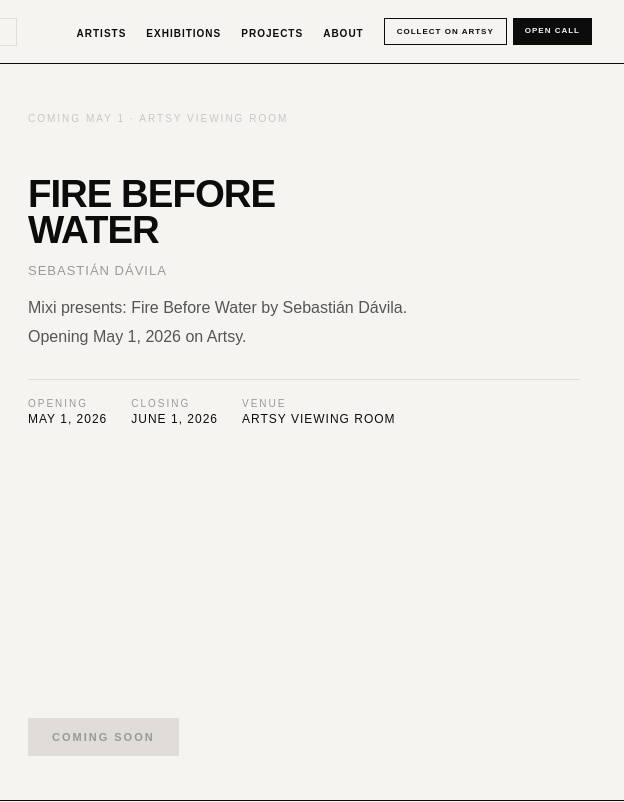
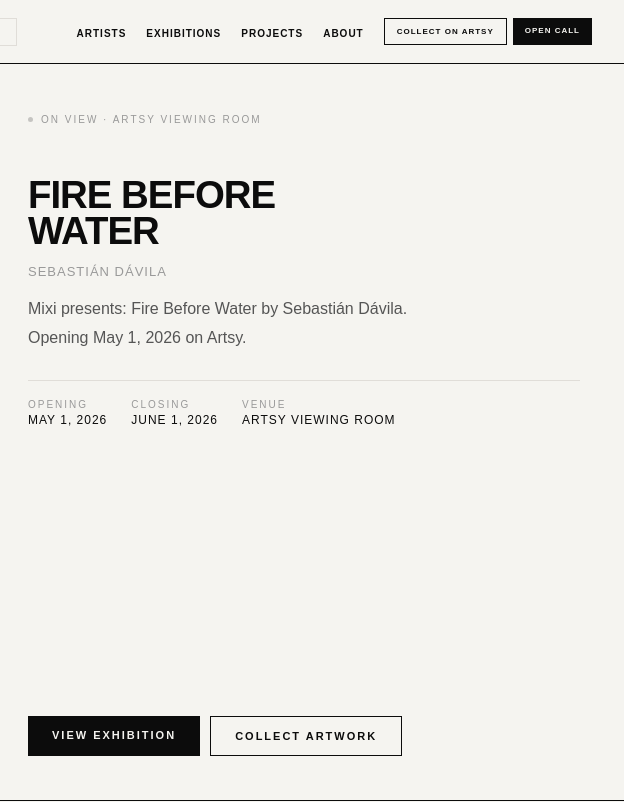
Before and after one commit to PatrickCat6/mixi-art-studio, a plain HTML site: page index.html in a window 1280 px wide. Shown: the top 802 px of the page, 656-1280 px from the left. Drawn offline with Linux system fonts and the light colour scheme; a web font is replaced by a local one.

Commit message:
Update index2.html

```diff
--- a/index.html
+++ b/index.html
@@ -412,7 +412,7 @@ footer { background:var(--black); }
       </div>
       <div class="exh-slide-info">
         <div>
-          <div class="on-view" style="opacity:.5;">Coming May 1 · Artsy Viewing Room</div>
+          <div class="on-view"><div class="dot"></div>On View · Artsy Viewing Room</div>
           <h2 class="exh-title">Fire Before<br>Water</h2>
           <p class="exh-artists">Sebastián Dávila</p>
           <p class="exh-desc">Mixi presents: Fire Before Water by Sebastián Dávila. Opening May 1, 2026 on Artsy.</p>
@@ -423,7 +423,8 @@ footer { background:var(--black); }
           </div>
         </div>
         <div style="display:flex;gap:10px;flex-wrap:wrap;">
-          <span class="btn" style="background:var(--gl);color:var(--gray);cursor:default;">Coming Soon</span>
+          <a href="https://www.artsy.net/viewing-room/mixi-art-studio-fire-before-water-by-sebastian-davila" target="_blank" class="btn btn-blk">View Exhibition</a>
+          <a href="https://www.artsy.net/partner/mixi-art-studio" target="_blank" class="btn btn-out">Collect Artwork</a>
         </div>
       </div>
     </div>
```
